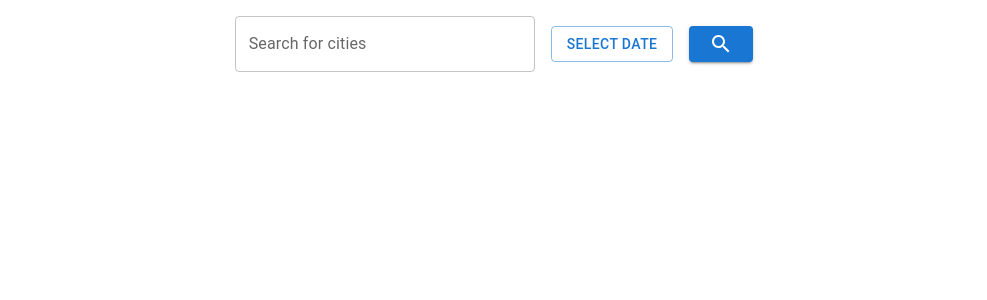
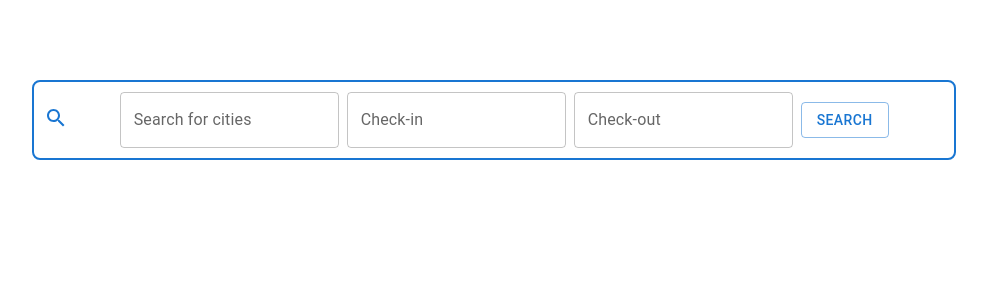
Before and after one commit to calle256/hotel-404, a React (Create React App) app in the folder frontend/: page / in a window 1280 px wide. Shown: the top 300 px of the page, without its empty margins (146-1133 px from the left). Built offline with nearby package versions, Linux system fonts and the light colour scheme; the HTML template or start-up script is replaced by a standard one.

Commit message:
changed the search bar

```diff
--- a/frontend/src/Components/homeScreen/searchBar.tsx
+++ b/frontend/src/Components/homeScreen/searchBar.tsx
@@ -3,69 +3,113 @@ import {
   Box,
   TextField,
   Button,
-  Dialog,
-  DialogActions,
-  DialogContent,
-  DialogTitle,
+  Grid,
 } from "@mui/material";
-import { DatePicker } from "@mui/x-date-pickers";
+import { DatePicker} from "@mui/x-date-pickers/DatePicker";
 import { LocalizationProvider } from "@mui/x-date-pickers";
 import { AdapterDateFns } from "@mui/x-date-pickers/AdapterDateFnsV3";
 import SearchIcon from "@mui/icons-material/Search";
 
 const SearchBar = () => {
   const [city, setCity] = useState<string>("");
-  const [selectedDate, setSelectedDate] = useState<Date | null>(null);
-  const [datePickerOpen, setDatePickerOpen] = useState<boolean>(false);
-
-  const handleDatePickerOpen = () => setDatePickerOpen(true);
-  const handleDatePickerClose = () => setDatePickerOpen(false);
+  const [dateCheckIn, setDateCheckIn] = useState<Date |null> (null);
+  const [dateCheckOut, setDateCheckOut] = useState<Date |null> (null);
 
   const handleSearch = () => {
-    if (city && selectedDate) {
+    if (city && dateCheckIn && dateCheckOut) {
+
     } else {
       alert("Please select a city and date");
     }
   };
 
   return (
-    <>
+
       <Box
-        display="flex"
-        alignItems="center"
-        justifyContent="center"
-        mt={2}
-        px={2}
+        sx={{
+          border: '2px solid #1976d2',
+          padding: '10px',
+          borderRadius: '8px',
+          maxWidth: '900px',
+          margin: 'auto',
+          mt: 10
+        }}
       >
+        <Grid container spacing={1} alignItems="center">
+          <Grid item xs={1}>
+            <SearchIcon color="primary"/>
+          </Grid>
+          <Grid item xs={3}>
             <TextField
               label="Search for cities"
               variant="outlined"
               value={city}
               onChange={(e) => setCity(e.target.value)}
-          sx={{ mr: 2, width: "300px" }}
             />
+          </Grid>
+
+          <Grid item xs={3}>
+            <LocalizationProvider dateAdapter={AdapterDateFns}>
+              <DatePicker
+                label='Check-in'
+                value={dateCheckIn}
+                onChange={(value) => setDateCheckIn(value)}/>
+            </LocalizationProvider>
+          </Grid>
+
+          <Grid item xs={3}>
+            <LocalizationProvider dateAdapter={AdapterDateFns}>
+              <DatePicker
+                label='Check-out'
+                value={dateCheckOut}
+                onChange={(value) => setDateCheckOut(value)}/>
+            </LocalizationProvider>
+          </Grid>
+
+          <Grid item xs={2}>
             <Button
               variant="outlined"
-          onClick={handleDatePickerOpen}
-          sx={{ mr: 2 }}
-        >
-          Select Date
+              color="primary"
+              onClick={handleSearch}>
+              Search
             </Button>
-        <Button variant="contained" color="primary" onClick={handleSearch}>
-          <SearchIcon />
-        </Button>
+          </Grid>
+        </Grid>
+
+
+             {/* <DateRangePicker
+                value={dateRange}
+                onChange={(newValue: React.SetStateAction<DateRange<Date>>) => setDateRange(newValue)}
+                slots={{ textField: TextField}}
+                slotProps={{
+                  textField: {
+                    fullWidth: true,
+                    variant: 'outlined'
+                  }
+                }}
+              />*/}
+
+
+
       </Box>
 
+
+
+  );
+};
+
+export default SearchBar;
+
+{/*<Button
+              variant="outlined"
+              onClick={handleDatePickerOpen}>
               <Dialog open={datePickerOpen} onClose={handleDatePickerClose}>
-        <DialogTitle>Select Date</DialogTitle>
+                <DialogTitle>Select Date Range</DialogTitle>
                 <DialogContent>
                   <LocalizationProvider dateAdapter={AdapterDateFns}>
-            <DatePicker
-              label="Date"
-              value={selectedDate}
-              onChange={(newValue) => setSelectedDate(newValue)}
-              slotProps={{ textField: { variant: "outlined" } }}
-            />
+                    <Grid item xs={4}>
+                      <DateRangePicker localeText={{ start: 'Check-in', end: 'Check-out' }}/>
+                    </Grid>
                   </LocalizationProvider>
                 </DialogContent>
                 <DialogActions>
@@ -73,8 +117,4 @@ const SearchBar = () => {
                   <Button onClick={handleDatePickerClose}>Done</Button>
                 </DialogActions>
               </Dialog>
-    </>
-  );
-};
-
-export default SearchBar;
+            </Button>*/}
--- a/frontend/src/index.tsx
+++ b/frontend/src/index.tsx
@@ -7,6 +7,9 @@ import reportWebVitals from './reportWebVitals';
 import Signup from './Components/SignIn/signup';
 import NavAppBar from './Components/homeScreen/navBar';
 import SearchBar from './Components/homeScreen/searchBar';
+import Bookings from './Components/userBookingPage/userBookings';
+import HotelTemplate from './Components/HotelDisplay/hoteltemplate';
+import DisplayHotel from './Components/HotelDisplay/displayHotelCard';
 
 const root = ReactDOM.createRoot(
   document.getElementById('root') as HTMLElement
```
Lines whose indentation alone changed are shown as unchanged.
